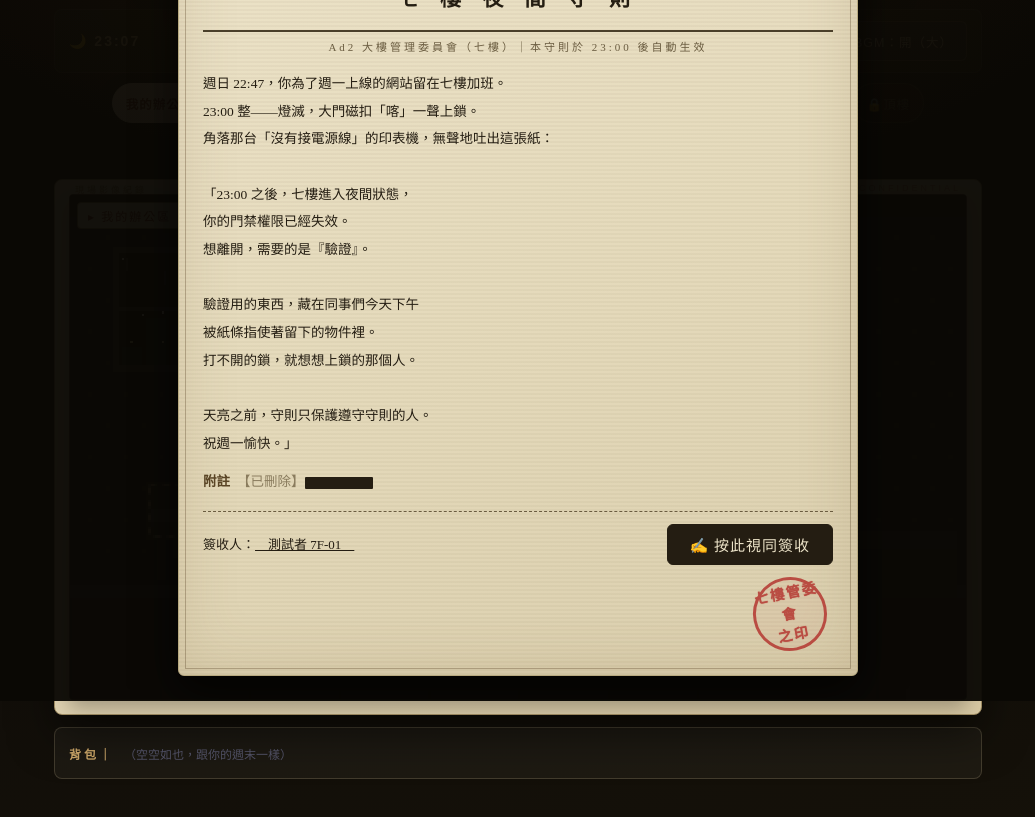
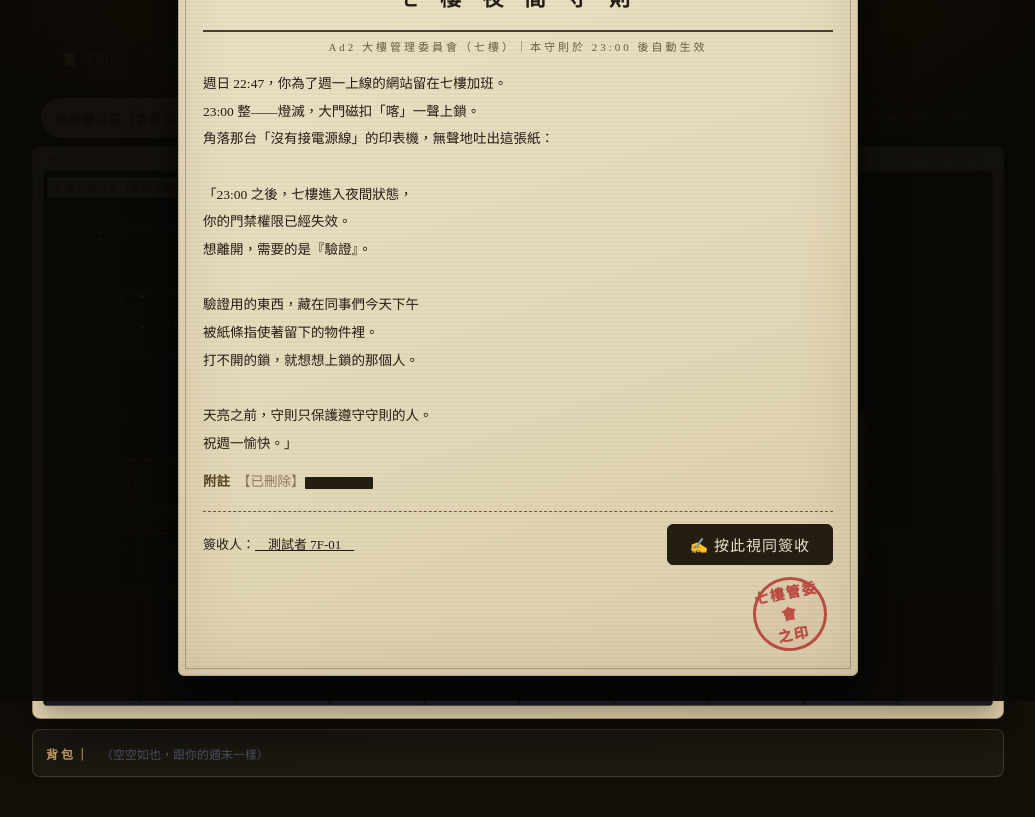
Before and after one commit to eritung/Escape_game, a plain HTML site: page index.html in a window 1280 px wide. Shown: the part 99-916 px from the top of the page, without its empty margins (122-1157 px from the left). Drawn offline with Linux system fonts and the light colour scheme.

Commit message:
Add files via upload

```diff
--- a/index.html
+++ b/index.html
@@ -208,7 +208,7 @@
     font-family:"Noto Sans TC","PingFang TC","Microsoft JhengHei",sans-serif;
   }
   body::before{content:none;}
-  #wrap{max-width:960px;padding:26px 16px 56px;}
+  #wrap{max-width:1000px;padding:20px 14px 48px;}
 
   h1.title{
     position:relative;
@@ -243,8 +243,9 @@
   }
 
   #topbar{
-    margin:14px 0 10px;
+    margin:12px 0 8px;
     padding:11px 14px;
+    display:grid;gap:9px;justify-items:center;
     background:var(--shell-card);
     border:1px solid var(--shell-line);
     border-radius:var(--radius);
@@ -254,7 +255,7 @@
   #topbar::after{content:none;}
   #clock{color:#e3c88d;font-size:14px;font-weight:600;letter-spacing:2px;}
   #clock .batt{color:var(--shell-dim);font-weight:400;}
-  .btnrow{gap:8px;}
+  .btnrow{gap:8px;justify-content:center;flex-wrap:wrap;}
   .abtn{
     background:rgba(255,244,214,.07);
     border:1px solid rgba(214,195,154,.35);
@@ -275,7 +276,7 @@
 
   #navbar{
     gap:6px;justify-content:center;align-items:center;
-    margin:2px 0 10px;padding:0;position:relative;z-index:2;
+    margin:2px 0 8px;padding:0;position:relative;z-index:2;
   }
   .navbtn{
     background:rgba(255,244,214,.05);
@@ -296,7 +297,7 @@
   #stage{
     width:100%;
     margin:0 auto;
-    padding:14px;
+    padding:24px 10px 12px;
     background:linear-gradient(165deg,#ece2c8,#d6c7a2);
     border:1px solid var(--pline);
     border-radius:var(--radius);
@@ -304,13 +305,13 @@
   }
   #stage::before{
     content:"現場影像紀錄";
-    position:absolute;left:20px;top:3px;z-index:4;
+    position:absolute;left:14px;top:7px;z-index:4;
     padding:0;background:none;color:#8a774f;
     font-size:9px;letter-spacing:3px;pointer-events:none;
   }
   #stage::after{
     content:"CONFIDENTIAL";
-    position:absolute;right:20px;top:3px;bottom:auto;z-index:4;
+    position:absolute;right:14px;top:7px;bottom:auto;z-index:4;
     color:#9c302b;border:none;padding:0;
     font-size:9px;letter-spacing:3px;transform:none;opacity:.55;pointer-events:none;
   }
@@ -320,16 +321,16 @@
     filter:sepia(.34) saturate(.8) brightness(1.05) contrast(1.02);
   }
   #scenename{
-    top:22px;left:22px;background:rgba(238,228,203,.94);
-    border:1px solid #8a7752;border-radius:4px;color:#6f2924;
-    font-size:12px;padding:4px 10px;letter-spacing:2px;
+    top:30px;left:14px;background:rgba(238,228,203,.94);
+    border:1px solid #8a7752;border-radius:0;color:#6f2924;
+    font-size:10px;padding:2px 7px;letter-spacing:1px;
     box-shadow:0 3px 10px rgba(0,0,0,.3);
     font-family:"Noto Sans TC","PingFang TC",sans-serif;
   }
   #touchhint{color:#877a5f;margin-top:10px;}
 
   #invbar{
-    min-height:52px;margin:12px 0 10px;padding:11px 14px;
+    min-height:48px;margin:10px 0 8px;padding:10px 13px;
     background:var(--shell-card);
     border:1px solid var(--shell-line);
     border-radius:var(--radius);
@@ -541,15 +542,15 @@
     h1.title{padding:15px 14px 12px;font-size:17px;letter-spacing:4px;}
     h1.title::before{letter-spacing:2px;}
     #topbar{padding:10px;display:grid;gap:8px;}
-    #clock{text-align:center;}
+    #clock{text-align:center;font-size:13px;}
     .btnrow{width:100%;gap:6px;}
-    .btnrow .abtn{flex:1 1 30%;padding:9px 4px;font-size:13px;letter-spacing:0;}
+    .btnrow .abtn{flex:1 1 auto;padding:7px 6px;font-size:11.5px;letter-spacing:0;}
     #navbar{gap:4px;}
     .navbtn{padding:8px 10px;font-size:12.5px;}
-    #stage{padding:8px;}
-    #stage::before{left:12px;top:2px;}
-    #stage::after{right:12px;top:2px;}
-    #scenename{left:14px;top:16px;font-size:11px;}
+    #stage{padding:18px 5px 7px;}
+    #stage::before{left:9px;top:4px;}
+    #stage::after{right:9px;top:4px;}
+    #scenename{left:8px;top:22px;font-size:9px;letter-spacing:1px;padding:2px 6px;max-width:70%;white-space:nowrap;overflow:hidden;text-overflow:ellipsis;}
     #invbar{padding:10px;margin:10px 0 8px;}
     .invitem{font-size:12.5px;padding:8px 10px;}
     #modal.panel{padding:20px 14px 16px;}
@@ -588,7 +589,7 @@
       <button class="abtn gray" id="btnPhone">📱 手機<span class="badge" id="msgbadge"></span></button>
       <button class="abtn gray" id="btnClues">📋 線索板</button>
       <button class="abtn pink" id="btnHint">🔮 遠端占卜</button>
-      <button class="abtn gray" id="btnAudio">🔊 BGM：開</button>
+      <button class="abtn gray" id="btnAudio">🔊 BGM</button>
     </div>
   </div>
 
@@ -853,7 +854,9 @@ function initialState(){return {zone:'office2',inv:{},frags:{},flags:{},msgs:[],
 let S=initialState();
 
 function tick(){} // 無倒數、無步數扣時
-function renderClock(){document.getElementById('clock').innerHTML='🌙 23:07';}
+function clockStr(){const t=(23*60+S.min)%1440,h=String(Math.floor(t/60)).padStart(2,'0'),m=String(t%60).padStart(2,'0');return h+':'+m;}
+function renderClock(){document.getElementById('clock').innerHTML='🌙 '+clockStr();}
+setInterval(()=>{S.min++;renderClock();},30000);
 function toast(t){const el=document.getElementById('toast');el.textContent=t;el.style.display='block';
   clearTimeout(toast._t);toast._t=setTimeout(()=>el.style.display='none',2600);}
 function showReward(name){const card=document.getElementById('rewardCard'),parts=name.trim().split(/\s+/);document.getElementById('rewardIcon').textContent=parts.shift()||'◆';document.getElementById('rewardName').textContent='重要道具取得\n'+parts.join(' ');card.style.display='block';clearTimeout(showReward._t);showReward._t=setTimeout(()=>card.style.display='none',1500);}
@@ -1074,7 +1077,7 @@ const AudioEngine=(()=>{
     if(!ensure())return false;musicEnabled=true;musicGain.gain.setTargetAtTime(.42,ctx.currentTime,.03);startDrone();if(!timer){pulse();timer=setInterval(pulse,260);}updateButton();return true;
   }
   function toggle(){musicEnabled=!musicEnabled;if(musicEnabled)start();else if(musicGain&&ctx)musicGain.gain.setTargetAtTime(.0001,ctx.currentTime,.03);updateButton();}
-  function updateButton(){const b=document.getElementById('btnAudio');if(b)b.textContent=musicEnabled?'🔊 BGM：開（大）':'🔇 BGM：關';}
+  function updateButton(){const b=document.getElementById('btnAudio');if(b)b.textContent=musicEnabled?'🔊 BGM':'🔇 BGM';}
   function sfx(kind){
     if(!ensure())return;
     if(kind==='inspect'){tone(310,.045,'square',.12,0,'sfx');tone(465,.055,'square',.075,.035,'sfx');}
@@ -1094,7 +1097,7 @@ const AudioEngine=(()=>{
 })();
 
 /* ================= ENDINGS ================= */
-function fmtTime(){return '23:07';}
+function fmtTime(){return clockStr();}
 function endGame(type){
   const T=document.getElementById('endtitle'),B=document.getElementById('endbody');
   T.className='';
@@ -1275,7 +1278,7 @@ function wireTry(n){
 }
 const SPOTS={
 office2:[
- {id:'workdesk',x:36,y:130,w:44,h:22,label:'你的座位',fn(){
+ {id:'workdesk',x:36,y:122,w:46,h:30,label:'你的座位',fn(){
    showModal('你的座位',`週一提案網站的測試頁還開著，檔名：
 「最終版_真最終版_這次真的不改_v7」。
 
@@ -1285,7 +1288,7 @@ office2:[
 你沒有簽任何到。
 手機在桌上，好幾個聊天室在下午閃過訊息。`);
  }},
- {id:'tungdesk',x:82,y:104,w:26,h:52,label:'董伊淇的舊座位',fn(){
+ {id:'tungdesk',x:82,y:102,w:38,h:52,label:'董伊淇的舊座位',fn(){
    S.flags.sawMenu=1;
    showModal('董伊淇的舊座位',`她離職前的座位還沒清，七個手搖杯疊成一座塔，沒人敢動。
 
@@ -1300,7 +1303,7 @@ office2:[
 
 ——是董伊淇的字跡。`);
  }},
- {id:'kaodesk',x:150,y:126,w:40,h:20,label:'高于雯的桌面',fn(){
+ {id:'kaodesk',x:150,y:126,w:42,h:22,label:'高于雯的桌面',fn(){
    S.flags.sawConan=1;
    showModal('高于雯的桌面',`桌面收得很整齊，殺氣也收得很整齊。
 
@@ -1325,7 +1328,7 @@ office2:[
 小本本裡夾的那張紙……你自己看吧。我下午收到的時候就覺得不對勁了`),900);
    }});
  }},
- {id:'pengdesk',x:214,y:126,w:44,h:22,label:'彭筠喬的座位',fn(){
+ {id:'pengdesk',x:214,y:120,w:46,h:28,label:'彭筠喬的座位',fn(){
    if(S.inv.selfie){showModal('彭筠喬的座位','子瑜的壓克力立牌守著空無一人的座位，角度 45 度，一絲不苟。');return;}
    addItem('selfie');showModal('彭筠喬的座位',`座位被周子瑜的周邊嚴密防守，應援燈桿立在桌邊。
 貼紙寫著：「誰都不准拿去勾東西！！（除非人命關天）」
@@ -1333,7 +1336,7 @@ office2:[
 現在就是人命關天。
 你恭敬地借走它，並把子瑜立牌的角度扶正了 0.5 度，以示敬意。`,'<span class="getitem">📸 伸縮應援燈桿</span>');
  }},
- {id:'plant',x:266,y:140,w:18,h:30,label:'座位旁盆栽',fn(){
+ {id:'plant',x:264,y:148,w:16,h:24,label:'座位旁盆栽',fn(){
    showModal('盆栽',`葉片間藏著一顆小鏡頭，紅燈微微閃爍。
 底下貼著標籤：「演練紀錄用」。
 
@@ -1354,7 +1357,7 @@ office2:[
 就跟你說是道具吧！鑰匙拿去用
 貢丸不要偷吃==`),800);
  }},
- {id:'microwave',x:290,y:120,w:20,h:14,label:'微波爐',fn(){
+ {id:'microwave',x:288,y:120,w:22,h:14,label:'微波爐',fn(){
    showModal('微波爐',`時鐘閃著 88:88——從你入職那天起就是 88:88。
 
 門上的公告：「禁止微波：金屬、榴槤、以及來路不明的道具。」
@@ -1362,7 +1365,7 @@ office2:[
  }},
 ],
 window_:[
- {id:'liudesk',x:40,y:126,w:46,h:22,label:'劉世華的桌位',fn(){
+ {id:'liudesk',x:40,y:128,w:48,h:26,label:'劉世華的桌位',fn(){
    showModal('劉世華的桌位',`占卜絨布、水晶陣，和一張字條：
 「牌盒上鎖了。密碼是我最怕的那張牌——編號自己想。」
 
@@ -1370,7 +1373,7 @@ window_:[
 有人把它收走了。
 真是敬業的出題人。`);
  }},
- {id:'tarotbox',x:92,y:132,w:20,h:12,label:'塔羅牌盒（密碼鎖）',fn(){
+ {id:'tarotbox',x:92,y:134,w:20,h:14,label:'塔羅牌盒（密碼鎖）',fn(){
    if(S.flags.tarotOpen){showModal('塔羅牌盒','盒子開著，77 張牌安靜地躺著。\n鑰匙已經被你拿走了。');return;}
    openLock({title:'塔羅牌盒',desc:'木盒掛著一個兩位數的小銅鎖。\n盒蓋內側刻著一行小字：「塔倒之處，即是出口。」',len:2,code:'16',wrong:'銅鎖紋絲不動。\n「那張牌」長什麼樣子——你見過嗎？',onOK(){
      S.flags.tarotOpen=1;addItem('key_roof');showModal('牌盒開了',`盒裡躺著一支鑰匙，纏著紫水晶手鍊，鑰匙牌寫著「頂樓」。
@@ -1379,7 +1382,7 @@ window_:[
 今晚第一個好兆頭。`,'<span class="getitem">🗝 頂樓鑰匙</span>');
    }});
  }},
- {id:'copier',x:150,y:112,w:36,h:58,label:'影印機',fn(){
+ {id:'copier',x:150,y:120,w:36,h:50,label:'影印機',fn(){
    if(S.frags.frag3){showModal('影印機','面板顯示：「卡紙已排除。感謝您。」\n它今晚對你說的話，比某些同事一週說的還多。');return;}
    addFrag('frag3');showModal('影印機',`面板閃著紅字：「E-04 卡紙」。
 你熟練地拉開側蓋（社畜的隱藏被動技），抽出卡住的紙——
@@ -1388,11 +1391,11 @@ window_:[
 讀完最後一行，你把它摺好收進口袋。
 手心，有一點冷。`,'<span class="getfrag">📄 排程同步通知</span>');
  }},
- {id:'pc',x:212,y:118,w:40,h:26,label:'公用電腦',fn(){
+ {id:'pc',x:216,y:120,w:34,h:26,label:'公用電腦',fn(){
    if(S.flags.pcOpen){openMailbox();return;}
    openLock({title:'公用電腦',desc:'登入畫面。密碼提示只有一行：\n「伊淇永遠不會點的那道。——Kat」',len:12,type:'txt',code:'xianggu',wrong:'密碼錯誤。\n提示補充：只要那道菜的「主角」，不用連湯。',onOK(){S.flags.pcOpen=1;openMailbox();}});
  }},
- {id:'locker',x:360,y:112,w:28,h:58,label:'備品置物櫃',fn(){
+ {id:'locker',x:360,y:112,w:30,h:58,label:'備品置物櫃',fn(){
    if(S.flags.lockerOpen){showModal('置物櫃','空了。只剩貢丸乾的包裝袋，見證你的求生意志。');return;}
    if(!S.inv.key_locker){showModal('置物櫃','鐵製置物櫃，上了鎖。門上貼著「7F 備品」。\n鎖孔小小的——配的應該也是一支小小的鑰匙。\n\n這層樓的哪裡，會藏著一支小小的鑰匙？');return;}
    S.flags.lockerOpen=1;delete S.inv.key_locker;addItem('flashlight');renderInv();
@@ -1403,7 +1406,7 @@ window_:[
 
 你吃了貢丸乾。很好吃。士氣回復。`,'<span class="getitem">🔦 緊急手電筒</span>');
  }},
- {id:'windowglass',x:286,y:24,w:94,h:84,label:'七樓窗戶',fn(){
+ {id:'windowglass',x:264,y:24,w:116,h:54,label:'七樓窗戶',fn(){
    showModal('七樓窗戶',`玻璃上映著你自己，和身後一整層的黑。
 
 窗角貼著 Kat 的安全貼紙：
@@ -1420,7 +1423,7 @@ sales:[
 「白板筆沒水請登記領用，不要拿麥克筆假裝。——Kat」
 
 那行公告本身，就是麥克筆寫的。擦不掉了。`);}},
- {id:'mavisbag',x:120,y:154,w:52,h:16,label:'桌底睡袋',fn(){showModal('桌底睡袋',`桌底捲著一條睡袋，枕頭繡著「使命必達」，
+ {id:'mavisbag',x:116,y:154,w:56,h:16,label:'桌底睡袋',fn(){showModal('桌底睡袋',`桌底捲著一條睡袋，枕頭繡著「使命必達」，
 提神飲料空瓶在旁邊排成一直線。
 
 你有點想躺。忍住了。
@@ -1434,7 +1437,7 @@ sales:[
 
 「送簽」那格今天剛打勾，下面補了一行：
 「已送主管辦公區待簽櫃。等等，慶祝呢？」`);}},
- {id:'salesdrawer',x:320,y:134,w:52,h:34,label:'Gina & Ruru 共用抽屜',fn(){
+ {id:'salesdrawer',x:320,y:134,w:52,h:36,label:'Gina & Ruru 共用抽屜',fn(){
    if(S.flags.salesDrawerOpen){showModal('共用抽屜','已打開。鑰匙與手冊都被你拿走了。');return;}
    openLock({title:'Gina & Ruru 共用抽屜',desc:'四位數密碼鎖。抽屜上貼著兩人合寫的紙條：\n「密碼是我們各自的得意之作：Gina 在前，Ruru 在後。」',len:4,code:'1207',wrong:'不對。\n兩個人的「得意之作」……你都親眼看過了嗎？',onOK(){
      S.flags.salesDrawerOpen=1;addItem('key_meet');addFrag('frag2');
@@ -1458,7 +1461,7 @@ meet_s:[
 
 視覺識別組做的東西……通常都掛在牆上。`);
  }},
- {id:'acremote',x:120,y:30,w:50,h:14,label:'冷氣遙控器',fn(){showModal('冷氣遙控器',`16 度、風速最強。
+ {id:'acremote',x:126,y:36,w:30,h:14,label:'冷氣遙控器',fn(){showModal('冷氣遙控器',`16 度、風速最強。
 遙控器下壓著紙條：「測試低溫環境用，請勿調整。」
 
 你把冷氣關了。
@@ -1490,7 +1493,7 @@ meet_b:[
 
 標籤旁邊有一道新的膠帶痕，
 形狀像是……漫畫的一角。`);}},
- {id:'preferencefile',x:154,y:122,w:78,h:28,label:'主管偏好調查文件',fn(){
+ {id:'preferencefile',x:176,y:120,w:82,h:16,label:'主管偏好調查文件',fn(){
    S.flags.sawSunOrder=1;showModal('主管偏好調查文件',`一份「主管辦公用品偏好調查」。
 孫寧的欄位，用紅筆寫著：
 
@@ -1532,7 +1535,7 @@ director:[
 
 桌上的電話直通孫寧本人。
 理論上。`);}},
- {id:'sunlabels',x:132,y:118,w:62,h:20,label:'三個角色立牌',fn(){S.flags.sawSunLabels=1;showModal('飛天小女警立牌',`三個立牌的底座，各貼著一個數字：
+ {id:'sunlabels',x:130,y:128,w:66,h:20,label:'三個角色立牌',fn(){S.flags.sawSunLabels=1;showModal('飛天小女警立牌',`三個立牌的底座，各貼著一個數字：
 
 毛毛【7】　花花【4】　泡泡【9】
 
@@ -1549,13 +1552,13 @@ director:[
 偏偏，就是分開保管了。`,'<span class="getitem">🪪 主管覆核卡</span>');
    }});
  }},
- {id:'blueart',x:60,y:74,w:70,h:42,label:'藍色幾何畫',fn(){S.flags.sawBlueArt=1;showModal('藍色幾何畫',`一幅藍色幾何畫，據說很貴。
+ {id:'blueart',x:48,y:80,w:82,h:44,label:'藍色幾何畫',fn(){S.flags.sawBlueArt=1;showModal('藍色幾何畫',`一幅藍色幾何畫，據說很貴。
 
 作品標籤：【系列編號 86】
 
 標籤下有人用鉛筆補了一行：
 「視覺識別組出品」。`);}},
- {id:'sunphone',x:266,y:126,w:30,h:22,label:'孫寧的桌上電話',fn(){openPhone();callSun();}},
+ {id:'sunphone',x:266,y:126,w:30,h:30,label:'孫寧的桌上電話',fn(){openPhone();callSun();}},
  {id:'suntray',x:318,y:98,w:52,h:72,label:'待簽文件櫃',fn(){S.flags.sawRuruFile=1;showModal('待簽文件櫃',`第二層放著 Ruru 今天剛送來的結案文件：
 「weekly_close_final_v07」
 
@@ -1563,7 +1566,7 @@ director:[
 旁邊畫了一個戴墨鏡的小笑臉🙂`);}},
 ],
 toilet:[
- {id:'mirror',x:150,y:70,w:40,h:30,label:'起霧的鏡子',fn(){showModal('起霧的鏡子',`鏡面蒙著一層薄霧。手電筒斜著一照，
+ {id:'mirror',x:150,y:66,w:44,h:34,label:'起霧的鏡子',fn(){showModal('起霧的鏡子',`鏡面蒙著一層薄霧。手電筒斜著一照，
 浮出兩行事先用手指寫下的字：
 
 【B 路線＝卡 ＋ 標籤】
@@ -1571,7 +1574,7 @@ toilet:[
 
 ……是誰蹲在深夜的女廁寫操作說明？
 大概是佈置到崩潰的 Kat。`);}},
- {id:'sink',x:60,y:130,w:80,h:14,label:'洗手台下方',fn(){
+ {id:'sink',x:56,y:118,w:92,h:22,label:'洗手台下方',fn(){
    if(S.inv.tempcard){showModal('洗手台下方','已經沒有別的東西了。\n水管滴著水。一滴，一滴。你決定快點離開這裡。');return;}
    addItem('tempcard');showModal('洗手台下方',`手電筒往洗手台下一照——縫隙裡塞著一張卡。
 
@@ -1582,7 +1585,7 @@ toilet:[
 門禁系統叫你的那個代號。
 這張卡在這裡等的人……就是你。`,'<span class="getitem">💳 無名的測試卡</span>');
  }},
- {id:'stall',x:280,y:100,w:60,h:70,label:'隔間門後的逃生圖',fn(){showModal('隔間門後的逃生圖',`一張消防逃生圖，三條路線被螢光筆描過：
+ {id:'stall',x:276,y:84,w:68,h:90,label:'隔間門後的逃生圖',fn(){showModal('隔間門後的逃生圖',`一張消防逃生圖，三條路線被螢光筆描過：
 正門、頂樓消防梯、後勤側門。
 
 角落的塗鴉：「窗戶不是路線 D。」
@@ -1625,22 +1628,22 @@ roof:[
 門鎖「喀」一聲彈開，
 樓梯間的緊急照明一路亮到一樓。`,'<div class="optlist"><button class="opt" onclick="closeModal();endGame(\'firestairs\')">🚪 走消防梯離開七樓</button><button class="opt" onclick="closeModal()">暫時不走</button></div>');
  }},
- {id:'pipe',x:352,y:90,w:22,h:86,label:'排水管（樓邊）',fn(){showModal('排水管',`大樓外牆的排水管，在雨後的夜裡泛著濕漉漉的光。
+ {id:'pipe',x:350,y:88,w:12,h:88,label:'排水管（樓邊）',fn(){showModal('排水管',`大樓外牆的排水管，在雨後的夜裡泛著濕漉漉的光。
 它一路通往地面——也一路通往社會新聞。`,'<div class="optlist"><button class="opt danger" onclick="closeModal();endGame(\'pipe\')">🧗 爬下去。我核心很有力。</button><button class="opt" onclick="closeModal()">不自行新增出口</button></div>');}},
- {id:'chairs',x:180,y:146,w:64,h:22,label:'兩張塑膠椅',fn(){showModal('兩張塑膠椅',`兩張塑膠椅面向夜景，椅背分別寫著：
+ {id:'chairs',x:180,y:148,w:50,h:20,label:'兩張塑膠椅',fn(){showModal('兩張塑膠椅',`兩張塑膠椅面向夜景，椅背分別寫著：
 「高塔不是高樓」「Roadmap 不要掉下去」
 
 你坐了三分鐘。夜風很涼，城市很亮。
 好。繼續逃。`);}},
- {id:'sky',x:120,y:40,w:120,h:40,label:'夜空',fn(){showModal('夜空',`雨停了，雲縫裡漏出幾顆星。
+ {id:'sky',x:200,y:20,w:100,h:44,label:'夜空',fn(){showModal('夜空',`雨停了，雲縫裡漏出幾顆星。
 
 被反鎖的第 N 分鐘，你在頂樓看夜景。
 拍了一張。沒發。
 現在發文，讚數會輸給明天的故事。`);}},
 ],
 lobby:[
- {id:'door',x:150,y:70,w:100,h:104,label:'公司正門（A 路線）',fn(){doorAction();}},
- {id:'guard',x:40,y:130,w:56,h:26,label:'警衛桌',fn(){S.flags.sawWireMemo=1;showModal('警衛桌',`警衛伯伯的桌墊下壓著：孫子的畫、班表（週日：休），
+ {id:'door',x:146,y:66,w:108,h:110,label:'公司正門（A 路線）',fn(){doorAction();}},
+ {id:'guard',x:36,y:126,w:62,h:42,label:'警衛桌',fn(){S.flags.sawWireMemo=1;showModal('警衛桌',`警衛伯伯的桌墊下壓著：孫子的畫、班表（週日：休），
 一張「夜間演練聯絡表」——三條路線的「負責人」欄位全部空白，
 還有一張《頂樓電箱檢線備忘》：
 
@@ -1738,11 +1741,12 @@ function drawHotspots(){
   if(darkZone())return;
   const spots=SPOTS[S.zone]||[];
   g.save();g.setLineDash([3,3]);g.lineWidth=1;
+  g.shadowColor='rgba(18,11,4,.9)';g.shadowBlur=0;g.shadowOffsetX=1;g.shadowOffsetY=1;
   spots.forEach(sp=>{
     const hot=hoverSpot===sp;
-    g.strokeStyle=hot?'rgba(179,49,44,.98)':(TOUCH_MODE?'rgba(210,178,111,.62)':'rgba(210,178,111,.34)');
-    g.fillStyle=hot?'rgba(179,49,44,.12)':(TOUCH_MODE?'rgba(210,178,111,.055)':'rgba(210,178,111,.026)');
-    g.fillRect(sp.x-2,sp.y-2,sp.w+4,sp.h+4);g.strokeRect(sp.x-.5,sp.y-.5,sp.w+1,sp.h+1);
+    g.strokeStyle=hot?'rgba(179,49,44,.98)':(TOUCH_MODE?'rgba(210,178,111,.7)':'rgba(210,178,111,.4)');
+    g.fillStyle=hot?'rgba(179,49,44,.12)':(TOUCH_MODE?'rgba(210,178,111,.05)':'rgba(210,178,111,.026)');
+    g.fillRect(sp.x-1,sp.y-1,sp.w+2,sp.h+2);g.strokeRect(sp.x-.5,sp.y-.5,sp.w+1,sp.h+1);
     if(hot){
       g.setLineDash([]);g.font='10px "Microsoft JhengHei",sans-serif';
       const tw=Math.min(150,g.measureText(sp.label).width+10),tx=Math.max(2,Math.min(398-tw,sp.x)),ty=Math.max(12,sp.y-7);
@@ -1807,7 +1811,7 @@ sales(){
   deskP(184,140,54,1,'#10305a');chairP(196,158);R(g,'#8b5a36',204,128,12,8);R(g,'#ffc46a',207,130,6,4);
   deskP(250,140,54,1,'#10305a');chairP(262,158);R(g,'#efe6d0',274,126,20,10);R(g,'#7dffa8',278,129,12,2);
   R(g,'#34345e',320,134,52,36);R(g,'#252548',322,136,48,15);R(g,'#252548',322,153,48,15);R(g,'#ffc46a',362,142,4,5);R(g,'#ffc46a',362,158,4,5);
-  g.fillStyle='#dcdcf0';g.font='8px monospace';g.fillText('GINA',191,119);g.fillText('RURU',257,119);
+  g.fillStyle='#dcdcf0';g.font='8px monospace';g.fillText('GINA',191,114);g.fillText('RURU',257,114);
 },
 meet_s(){
   roomBase('#101024',180,'#15152c');
```
